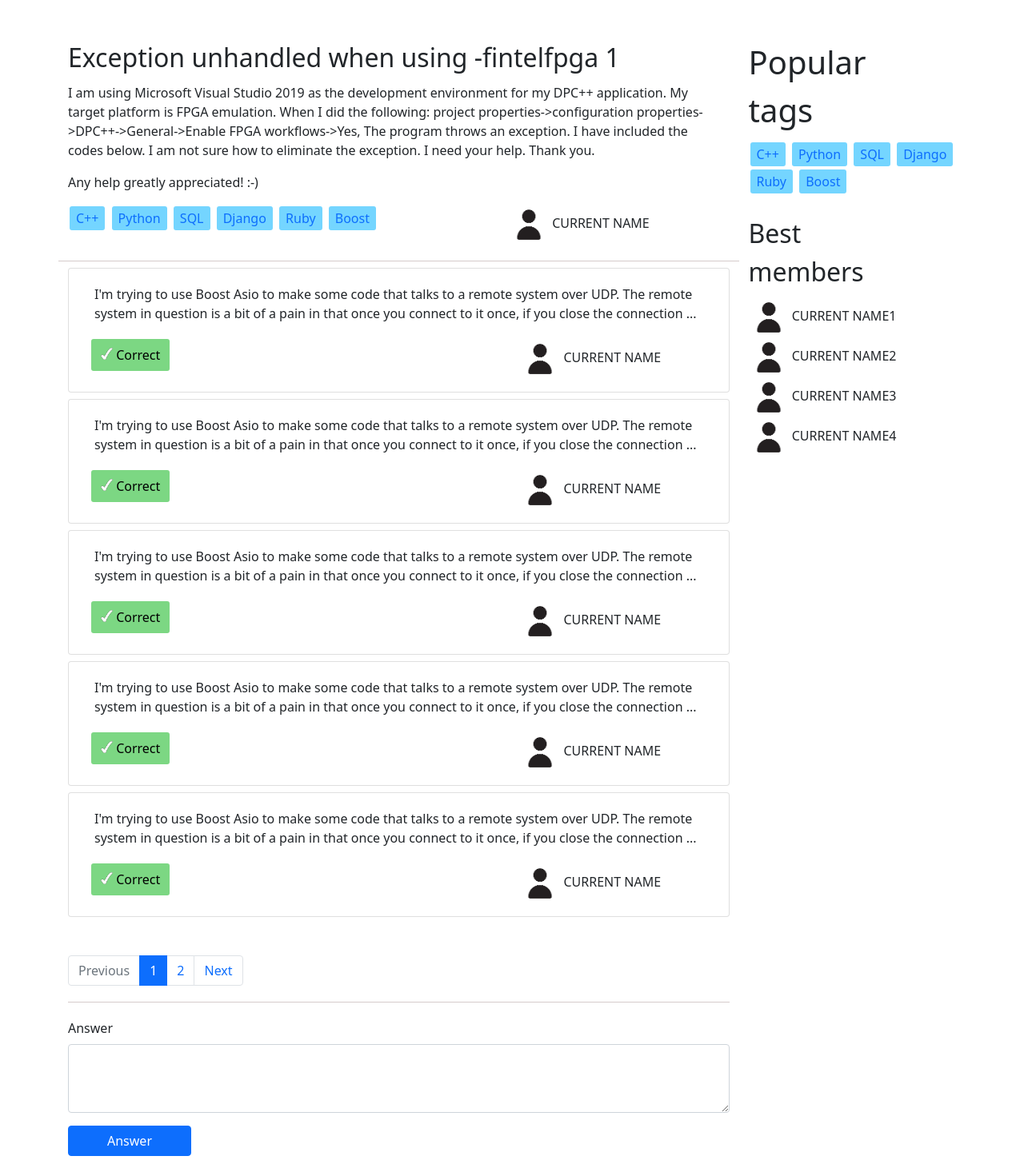
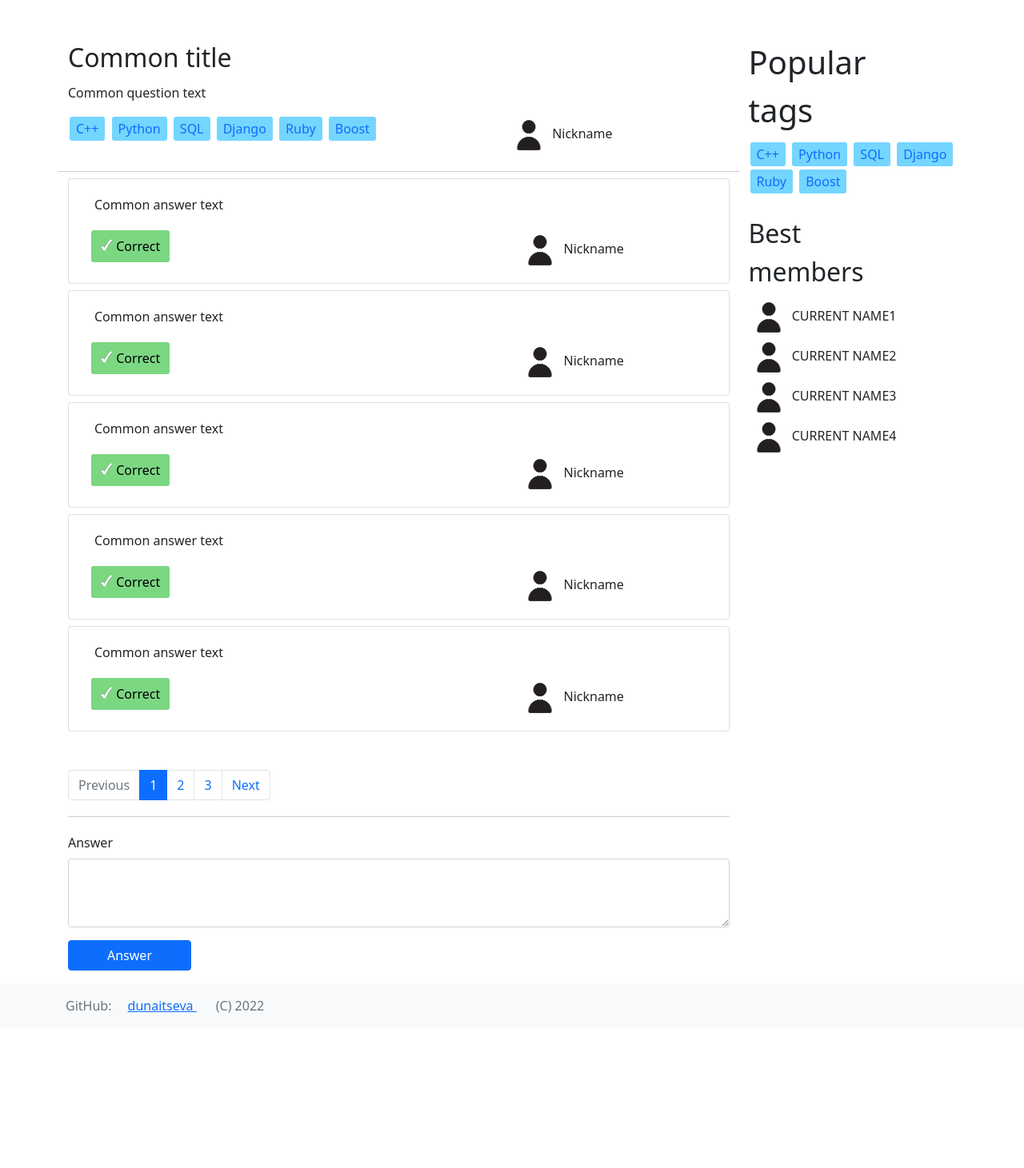
Before and after one commit to dunaitseva/vk_edu_web, a Django app: page /question/1 in a window 1280 px wide. Shown: the part 86-1547 px from the top of the page at 80% size. After the commit the page ends 1353 px from the top, so only its background shows below. Run offline with Django 4.2, Linux system fonts and the light colour scheme; some libraries are stand-ins or nearby versions.

Commit message:
Fixed issues

```diff
--- a/app/views.py
+++ b/app/views.py
@@ -16,28 +16,56 @@ def get_tags():
     return tags
 
 
+def questions_plug_loader(*args, **kwargs):
+    common_question_data = {
+        'question': {
+            'id': 4,
+            'title': 'Common title',
+            'text': 'Common question text',
+            'time': None,
+            'author': 'Nickname',
+        },
+        'tags': get_tags(),
+        'answers_counter': 12,
+        'likes_counter': 23,
+        'author_avatar': None
+    }
+    result_questions_query = [common_question_data for i in range(32)]
+    return result_questions_query
+
+
 class DefaultQuestionContainPageView(View):
     tmp_questions_amount = 23
     QUESTIONS_PER_PAGE = 5
     template = 'base.html'
     question_objects_template_naming = 'questions'
+    questions_loader = questions_plug_loader
+    loader_specific_args = []
+    loader_specific_kwargs = dict()
 
     def __init__(self, **kwargs):
         super().__init__(**kwargs)
-        self.questions_objects = range(self.tmp_questions_amount)
-        self.paginator = Paginator(self.questions_objects, self.QUESTIONS_PER_PAGE)
+        self.paginator = None
 
     def resolve_pagination(self, page: int):
         rendering_page_objects = self.paginator.get_page(page)
         return rendering_page_objects
 
-    def prepare_arguments(self, request, *args, **kwargs):
+    def get_view_specific_data(self, request, *args, **kwargs):
         return {'tags': get_tags()}
 
+    def prepare_questions_query(self):
+        questions_objects = questions_plug_loader(
+            *self.loader_specific_args,
+            **self.loader_specific_kwargs
+        )
+        self.paginator = Paginator(questions_objects, self.QUESTIONS_PER_PAGE)
+
     def get(self, request: HttpRequest, *args, **kwargs) -> HttpResponse:
+        self.prepare_questions_query()
+        passing_arguments = self.get_view_specific_data(request, *args, **kwargs)
         page_number = int(request.GET.get('page', 1))
         question_objects = self.resolve_pagination(page_number)
-        passing_arguments = self.prepare_arguments(request, *args, **kwargs)
         passing_arguments.update({self.question_objects_template_naming: question_objects})
         return render(
             request,
@@ -63,8 +91,41 @@ class TagQuestionsView(DefaultQuestionContainPageView):
     QUESTIONS_PER_PAGE = 5
     template = 'tag.html'
 
-    def prepare_arguments(self, request, *args, **kwargs):
+    def get_view_specific_data(self, request, *args, **kwargs):
         return {'tag_name': kwargs.get('tag_name'), 'tags': get_tags()}
+
+
+def concrete_questions_plug_loader(question):
+    common_answer_data = {
+        'answer': {
+            'id': question['question']['id'],
+            'text': 'Common answer text',
+            'correct': True,
+            'time': None,
+            'author': 'Nickname',
+            'question': question
+        },
+        'author_avatar': None
+    }
+
+    return [common_answer_data for _ in range(12)]
+
+
+def question_get_plug(q_id):
+    common_question_data = {
+        'question': {
+            'id': 4,
+            'title': 'Common title',
+            'text': 'Common question text',
+            'time': None,
+            'author': 'Nickname',
+        },
+        'tags': get_tags(),
+        'answers_counter': 12,
+        'likes_counter': 23,
+        'author_avatar': None
+    }
+    return common_question_data
 
 
 class ConcreteQuestionView(View):
@@ -73,21 +134,26 @@ class ConcreteQuestionView(View):
 
     def __init__(self, **kwargs):
         super().__init__(**kwargs)
-        self.answer_objects = range(self.tmp_answers_amount)
-        self.paginator = Paginator(self.answer_objects, self.ANSWERS_PER_PAGE)
+        self.paginator = None
 
     def resolve_pagination(self, page: int):
         rendering_page = self.paginator.get_page(page)
         return rendering_page
 
+    def prepare_questions_query(self, question):
+        answer_objects = concrete_questions_plug_loader(question)
+        self.paginator = Paginator(answer_objects, self.ANSWERS_PER_PAGE)
+
     def prepare_arguments(self, request, *args, **kwargs):
         return {'tags': get_tags()}
 
     def get(self, request: HttpRequest, question_id) -> HttpResponse:
-        page = int(request.GET.get('page', 1))
+        question = question_get_plug(question_id)
+        self.prepare_questions_query(question)
+        page_number = int(request.GET.get('page', 1))
         passing_arguments = self.prepare_arguments(request)
-        passing_arguments.update({'q_id': question_id})
-        passing_arguments.update({'answers': self.resolve_pagination(page)})
+        passing_arguments.update({'question': question})
+        passing_arguments.update({'answers': self.resolve_pagination(page_number)})
         return render(request, "question.html", passing_arguments)
 
 
--- a/templates/base/questions_contain.html
+++ b/templates/base/questions_contain.html
@@ -6,7 +6,7 @@
         {% endblock %}
     </div>
 
-    {% for question_id in questions %}
+    {% for question in questions.object_list %}
         {% include "include/question-card.html" %}
     {% endfor %}
 
--- a/templates/include/question-answer-card.html
+++ b/templates/include/question-answer-card.html
@@ -6,22 +6,28 @@
             <div class="col ps-4">
                 <div class="row p-1">
                     <p>
-                        I'm trying to use Boost Asio to make some code that talks to a remote system
-                        over UDP. The remote system in question is a bit of a pain in that once you
-                        connect to it once, if you close the connection ...
+                        {{ answer.answer.text }}
                     </p>
                 </div>
                 <div class="row">
                     <div class="col-8">
                         <form class="mb-1">
                             <input type="hidden">
-                            <button class="correct-active" type="submit"> Correct</button>
+                            {% if answer.answer.correct %}
+                                <button class="correct-active" type="submit"> Correct</button>
+                            {% else %}
+                                <button class="correct-disable" type="submit"> Correct</button>
+                            {% endif %}
                         </form>
                     </div>
                     <!-- User's information -->
                     <div class="col-4">
-                        <img src="{% static 'img/common_avatar.png' %}" alt="Avatar" width="50" height="50">
-                        CURRENT NAME
+                        {% if answer.author_avatar == None %}
+                            <img src="{% static 'img/common_avatar.png' %}" alt="Avatar" width="50" height="50">
+                        {% else %}
+                            <img src="{% static answer.author_avatar.url %}" alt="Avatar" width="50" height="50">
+                        {% endif %}
+                        {{ answer.answer.author }}
                     </div>
                 </div>
             </div>
--- a/templates/question.html
+++ b/templates/question.html
@@ -4,7 +4,7 @@
 {% block content %}
     <div class="mt-4 mb-2">
         <span class="fs-2 pe-5">
-            Exception unhandled when using -fintelfpga {{ q_id }}
+            {{ question.question.title }}
         </span>
     </div>
 
@@ -12,38 +12,30 @@
         <div class="row">
             <div class="col">
                 <p>
-                    I am using Microsoft Visual Studio 2019 as the development environment for my DPC++
-                    application. My
-                    target platform is FPGA emulation. When I did the following: project
-                    properties->configuration
-                    properties->DPC++->General->Enable FPGA workflows->Yes, The program throws an
-                    exception. I have
-                    included the codes below. I am not sure how to eliminate the exception. I need your
-                    help. Thank you.
-                </p>
-
-                <p>
-                    Any help greatly appreciated! :-)
+                    {{ question.question.text }}
                 </p>
             </div>
         </div>
         <div class="row">
             <!-- Tags -->
             <div class="col-8">
-                {% for tag in tags %}
+                {% for tag in question.tags %}
                     <a href="{% url 'tag-view' tag %}" class="tag">{{ tag }}</a>
                 {% endfor %}
             </div>
-            <!-- User's information -->
             <div class="col-4">
-                <img src="{% static 'img/common_avatar.png' %}" alt="Avatar" width="50" height="50">
-                CURRENT NAME
+                {% if question.author_avatar == None %}
+                    <img src="{% static 'img/common_avatar.png' %}" alt="Avatar" width="50" height="50">
+                {% else %}
+                    <img src="{% static question.author_avatar.url %}" alt="Avatar" width="50" height="50">
+                {% endif %}
+                {{ question.question.author }}
             </div>
         </div>
         <!--                    </div>-->
     </div>
 
-    {% for answer_id in answers %}
+    {% for answer in answers.object_list %}
         {% include "include/question-answer-card.html" %}
     {% endfor %}
 
```
Also changed, not shown: templates/include/question-card.html (+13 -11 lines).
